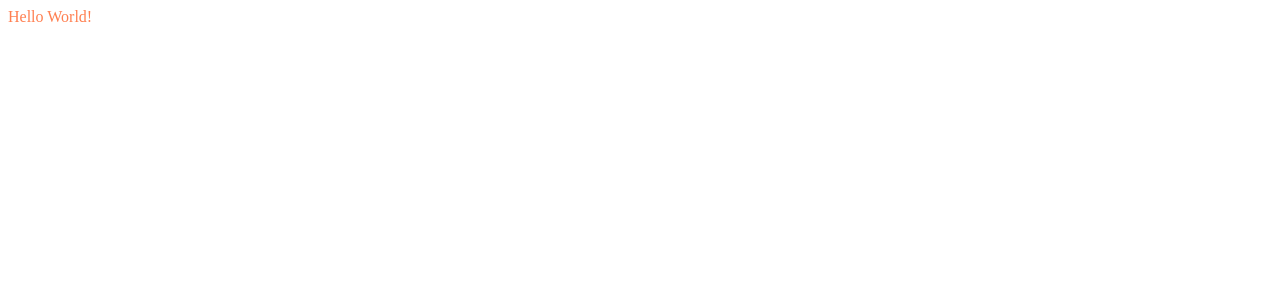
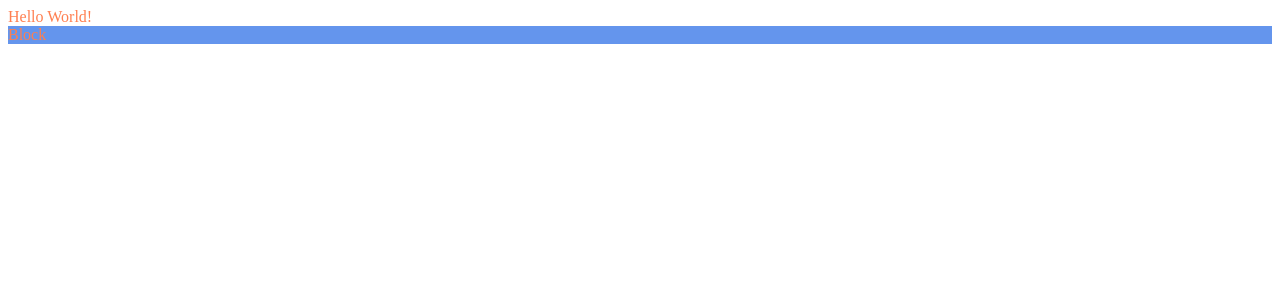
Before and after one commit to Omhet/react-app-template, a React app: page / in a window 1280 px wide. Shown: the top 300 px of the page. Built offline with nearby package versions, Linux system fonts and the light colour scheme.

Commit message:
sass modules

```diff
--- a/package.json
+++ b/package.json
@@ -11,6 +11,7 @@
         "build": "webpack -c ./webpack.prod.js"
     },
     "devDependencies": {
+        "@teamsupercell/typings-for-css-modules-loader": "^2.4.0",
         "@types/node": "^14.14.19",
         "@types/react": "^17.0.0",
         "@types/react-dom": "^17.0.0",
--- a/src/components/App/index.tsx
+++ b/src/components/App/index.tsx
@@ -1,9 +1,14 @@
 import React from 'react';
 import { FunctionComponent } from 'react';
-import './style.scss';
+import style from './style.scss';
 
 const App: FunctionComponent = () => {
-    return <div className="main">Hello World!</div>;
+    return (
+        <div className={style.main}>
+            Hello World!
+            <div className={style.block}>Block</div>
+        </div>
+    );
 };
 
 export default App;
--- a/src/components/App/style.scss
+++ b/src/components/App/style.scss
@@ -1,3 +1,7 @@
 .main {
     color: coral;
 }
+
+.block {
+    background-color: cornflowerblue;
+}
--- a/webpack.common.js
+++ b/webpack.common.js
@@ -20,7 +20,17 @@ module.exports = {
             },
             {
                 test: /\.scss/,
-                use: ['style-loader', 'css-loader', 'sass-loader'],
+                use: [
+                    'style-loader',
+                    '@teamsupercell/typings-for-css-modules-loader',
+                    {
+                        loader: 'css-loader',
+                        options: {
+                            modules: true,
+                        },
+                    },
+                    'sass-loader',
+                ],
             },
         ],
     },
```
Also changed, not shown: src/components/App/style.scss.d.ts (added, +13 -0 lines), .lintstagedrc.json, 1 other file (tests, documents, lock files or other folders).
